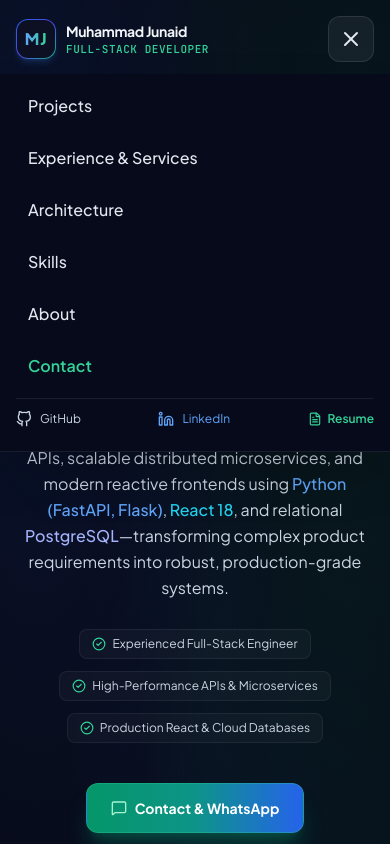
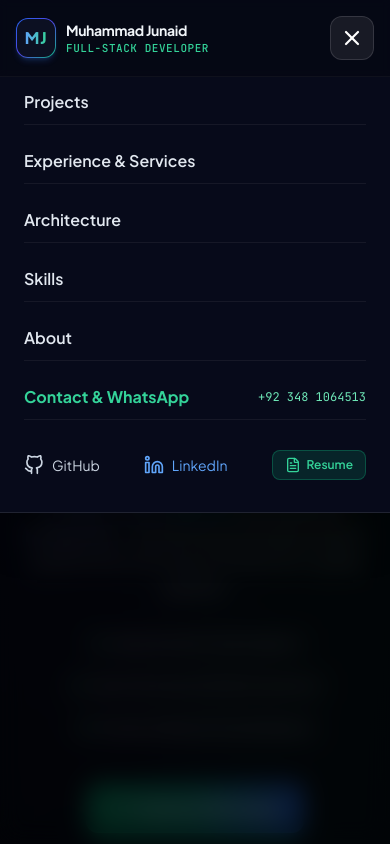
Before and after one commit to JunaidWarraich1/portfolio, a React (Vite) app: page / in a window 390 px wide. Both pictures are taken after a click on the button 351 px from the left and 39 px from the top of the page. Shown: the top 844 px of the page. Built offline with nearby package versions, Linux system fonts and the light colour scheme.

Commit message:
fix: elevate mobile menu button to z-50 with settled scroll offset, backdrop overlay, and clean layout

```diff
--- a/src/components/Navbar.jsx
+++ b/src/components/Navbar.jsx
@@ -14,9 +14,23 @@ export default function Navbar() {
     return () => window.removeEventListener('scroll', handleScroll);
   }, []);
 
+  // Lock body scroll when mobile menu is open to prevent background scrolling
+  useEffect(() => {
+    if (mobileMenuOpen) {
+      document.body.style.overflow = 'hidden';
+    } else {
+      document.body.style.overflow = '';
+    }
+    return () => {
+      document.body.style.overflow = '';
+    };
+  }, [mobileMenuOpen]);
+
   const handleNavClick = (e, targetId) => {
     e.preventDefault();
     setMobileMenuOpen(false);
+    // 100ms delay ensures mobile drawer closes and DOM settles before measuring scroll position
+    setTimeout(() => {
       const element = document.getElementById(targetId);
       if (element) {
         const headerOffset = 70;
@@ -27,18 +41,20 @@ export default function Navbar() {
           behavior: 'smooth'
         });
       }
+    }, 100);
   };
 
   return (
+    <>
       <header className={`fixed top-0 left-0 right-0 z-50 transition-all duration-300 ${
         scrolled
-        ? 'bg-[#060813]/95 backdrop-blur-md border-b border-white/[0.08] py-3.5 shadow-xl shadow-black/40'
-        : 'bg-transparent py-4 sm:py-5'
+          ? 'bg-[#060813]/95 backdrop-blur-md border-b border-white/[0.08] py-3.5 shadow-xl shadow-black/50'
+          : 'bg-[#060813]/80 backdrop-blur-sm py-4 sm:py-5 border-b border-white/[0.04]'
       }`}>
         <div className="max-w-7xl mx-auto px-4 sm:px-6 lg:px-8">
           <div className="flex items-center justify-between">
 
-          {/* Logo & Role Badge */}
+            {/* Logo & Brand */}
             <div className="flex items-center gap-3 sm:gap-4">
               <a href="#" className="flex items-center gap-2.5 group">
                 <div className="w-10 h-10 rounded-xl bg-gradient-to-br from-blue-600 via-indigo-600 to-emerald-500 p-[1px] transition-transform duration-300 group-hover:scale-105 shadow-md shadow-blue-500/20">
@@ -58,7 +74,7 @@ export default function Navbar() {
                 </div>
               </a>
 
-            {/* Live Status Pill */}
+              {/* Status Pill */}
               <div className="hidden lg:flex items-center gap-2 px-3 py-1 rounded-full bg-emerald-500/10 border border-emerald-500/25">
                 <span className="relative flex h-2 w-2">
                   <span className="animate-ping absolute inline-flex h-full w-full rounded-full bg-emerald-400 opacity-75"></span>
@@ -135,7 +151,6 @@ export default function Navbar() {
                 <LinkedinIcon className="w-4 h-4" />
               </a>
 
-            {/* Download ATS Resume */}
               <a
                 href="/Muhammad_Junaid_Resume.html"
                 target="_blank"
@@ -148,95 +163,116 @@ export default function Navbar() {
               </a>
             </div>
 
-          {/* Clean 3-Lines Mobile Menu Button (Zero Lag, Single Click Handler) */}
+            {/* Clean Mobile 3-Lines Button */}
             <div className="flex md:hidden items-center">
               <button
                 type="button"
                 onClick={() => setMobileMenuOpen(prev => !prev)}
-              className="p-2.5 rounded-xl bg-white/[0.06] hover:bg-white/[0.1] active:bg-white/[0.18] border border-white/[0.1] text-slate-200 hover:text-white transition-colors cursor-pointer"
-              aria-label="Toggle navigation menu"
+                className="relative z-50 w-11 h-11 flex items-center justify-center rounded-xl bg-white/[0.08] active:bg-white/[0.2] border border-white/[0.12] text-white cursor-pointer select-none transition-all active:scale-95"
+                aria-label={mobileMenuOpen ? "Close menu" : "Open menu"}
+                aria-expanded={mobileMenuOpen}
+                style={{ touchAction: 'manipulation' }}
               >
-              {mobileMenuOpen ? <X className="w-6 h-6" /> : <Menu className="w-6 h-6" />}
+                {mobileMenuOpen ? (
+                  <X className="w-6 h-6 stroke-[2.2] pointer-events-none" />
+                ) : (
+                  <Menu className="w-6 h-6 stroke-[2.2] pointer-events-none" />
+                )}
               </button>
             </div>
 
           </div>
         </div>
+      </header>
+
+      {/* Mobile Backdrop Overlay - tapping anywhere closes the menu */}
+      {mobileMenuOpen && (
+        <div
+          className="fixed inset-0 z-40 bg-black/75 backdrop-blur-md md:hidden transition-opacity"
+          onClick={() => setMobileMenuOpen(false)}
+        />
+      )}
 
       {/* Mobile Drawer */}
       {mobileMenuOpen && (
-        <div className="md:hidden bg-[#070a1a] border-b border-white/[0.08] px-4 pt-3 pb-6 space-y-3 mt-3 shadow-2xl">
+        <div
+          className="fixed top-0 left-0 right-0 z-40 pt-20 pb-8 px-6 bg-[#070a1a] border-b border-white/[0.1] shadow-2xl md:hidden animate-fadeIn max-h-[90vh] overflow-y-auto"
+        >
+          <div className="flex flex-col space-y-3.5">
             <a
               href="#projects"
               onClick={(e) => handleNavClick(e, 'projects')}
-            className="block px-3 py-2 text-base font-medium text-slate-200 hover:bg-white/[0.05] rounded-lg"
+              className="text-base font-semibold text-slate-200 hover:text-white py-2.5 border-b border-white/[0.06] active:text-emerald-400"
             >
               Projects
             </a>
             <a
               href="#services"
               onClick={(e) => handleNavClick(e, 'services')}
-            className="block px-3 py-2 text-base font-medium text-slate-200 hover:bg-white/[0.05] rounded-lg"
+              className="text-base font-semibold text-slate-200 hover:text-white py-2.5 border-b border-white/[0.06] active:text-emerald-400"
             >
               Experience &amp; Services
             </a>
             <a
               href="#terminal"
               onClick={(e) => handleNavClick(e, 'terminal')}
-            className="block px-3 py-2 text-base font-medium text-slate-200 hover:bg-white/[0.05] rounded-lg"
+              className="text-base font-semibold text-slate-200 hover:text-white py-2.5 border-b border-white/[0.06] active:text-emerald-400"
             >
               Architecture
             </a>
             <a
               href="#skills"
               onClick={(e) => handleNavClick(e, 'skills')}
-            className="block px-3 py-2 text-base font-medium text-slate-200 hover:bg-white/[0.05] rounded-lg"
+              className="text-base font-semibold text-slate-200 hover:text-white py-2.5 border-b border-white/[0.06] active:text-emerald-400"
             >
               Skills
             </a>
             <a
               href="#about"
               onClick={(e) => handleNavClick(e, 'about')}
-            className="block px-3 py-2 text-base font-medium text-slate-200 hover:bg-white/[0.05] rounded-lg"
+              className="text-base font-semibold text-slate-200 hover:text-white py-2.5 border-b border-white/[0.06] active:text-emerald-400"
             >
               About
             </a>
             <a
               href="#contact"
               onClick={(e) => handleNavClick(e, 'contact')}
-            className="block px-3 py-2 text-base font-medium text-emerald-400 hover:bg-white/[0.05] rounded-lg font-semibold"
+              className="text-base font-bold text-emerald-400 hover:text-emerald-300 py-2.5 border-b border-white/[0.06] flex items-center justify-between"
             >
-            Contact
+              <span>Contact &amp; WhatsApp</span>
+              <span className="text-xs font-mono font-normal text-emerald-300">+92 348 1064513</span>
             </a>
 
-          <div className="pt-3 border-t border-white/[0.08] flex items-center justify-between">
+            {/* Social & Resume actions */}
+            <div className="pt-4 flex items-center justify-between">
               <a
                 href="https://github.com/JunaidWarraich1"
                 target="_blank"
                 rel="noreferrer"
-              className="flex items-center gap-2 text-xs text-slate-300"
+                className="flex items-center gap-2 text-sm text-slate-300 hover:text-white py-1"
               >
-              <GithubIcon className="w-4 h-4" /> GitHub
+                <GithubIcon className="w-5 h-5" /> GitHub
               </a>
               <a
                 href="https://www.linkedin.com/in/muhammad-junaid-warraich-dev"
                 target="_blank"
                 rel="noreferrer"
-              className="flex items-center gap-2 text-xs text-blue-400"
+                className="flex items-center gap-2 text-sm text-blue-400 hover:text-blue-300 py-1"
               >
-              <LinkedinIcon className="w-4 h-4" /> LinkedIn
+                <LinkedinIcon className="w-5 h-5" /> LinkedIn
               </a>
               <a
                 href="/Muhammad_Junaid_Resume.html"
                 target="_blank"
                 rel="noreferrer"
-              className="flex items-center gap-1.5 text-xs text-emerald-400 font-semibold"
+                className="flex items-center gap-1.5 px-3 py-1.5 rounded-lg bg-emerald-500/15 border border-emerald-500/30 text-emerald-400 text-xs font-semibold"
               >
-              <FileText className="w-3.5 h-3.5" /> Resume
+                <FileText className="w-4 h-4" /> Resume
               </a>
             </div>
           </div>
+        </div>
       )}
-    </header>
+    </>
   );
 }
```
Lines whose indentation alone changed are shown as unchanged.
